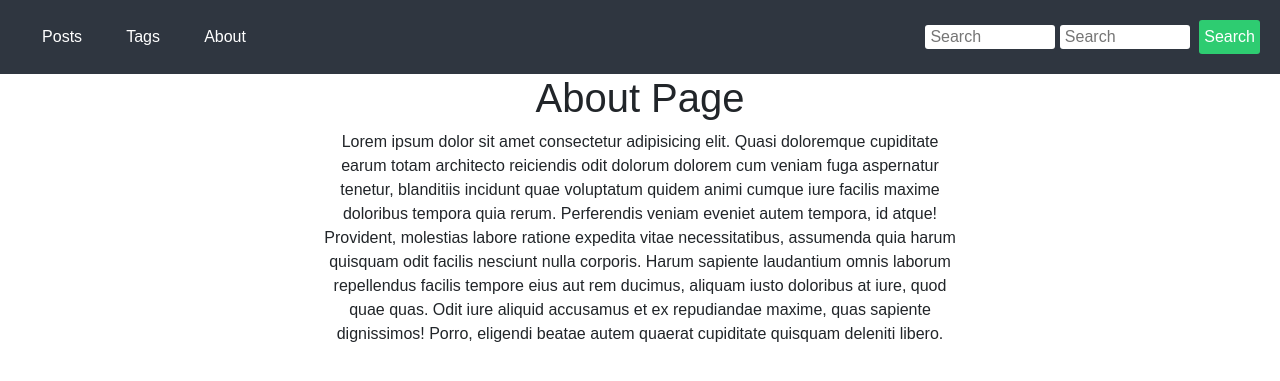
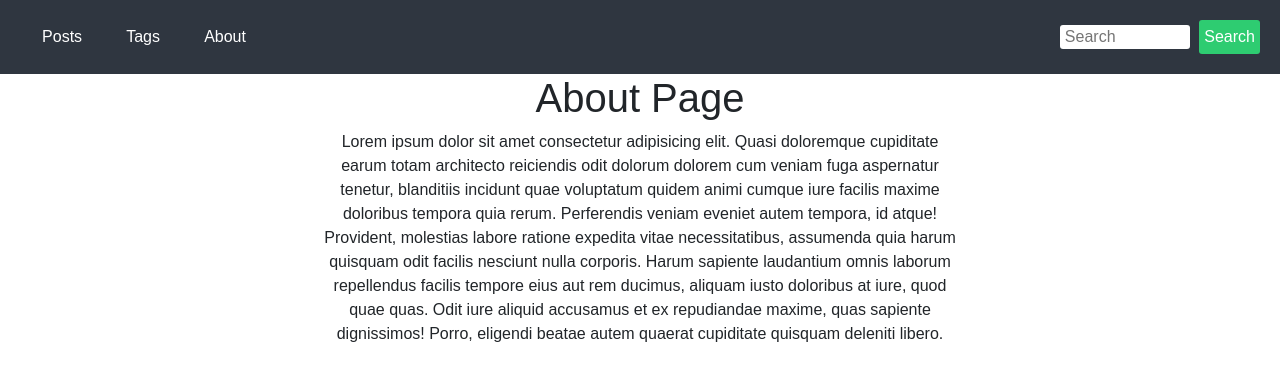
Before and after one commit to DSchMelz/Blog, a Django app: page /about/ in a window 1280 px wide. Shown: the top 381 px of the page. Run offline with Django 3.2, Linux system fonts and the light colour scheme; some libraries are stand-ins or nearby versions.

Commit message:
Точно всё

```diff
--- a/templates/index.html
+++ b/templates/index.html
@@ -38,8 +38,6 @@
               <a href="{% url 'aboutList_url'%}">About</a>
             </li>
           </ul>
-          <form action="{% url 'postsList_url' %}">
-              <input type="search" placeholder="Search" name="search">
           <form action="{% url 'postsList_url' %}">
               <input type="search" placeholder="Search" name="search">
               <button type="submit" class="btn-search">Search</button>
```
